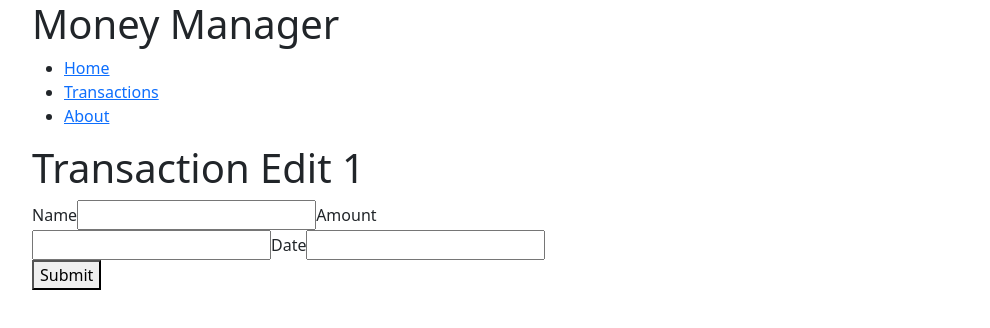
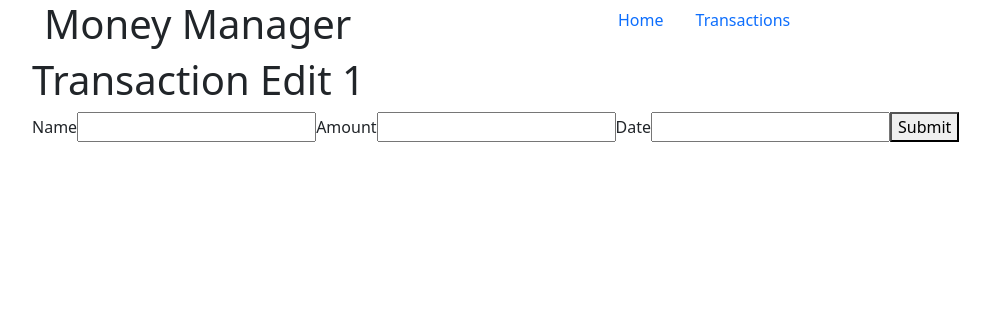
Before and after one commit to halemiles/moneyman-react, a React (Create React App) app: page /transactionedit/1 in a window 1280 px wide. Shown: the top 328 px of the page, without its empty margins (50-1040 px from the left). Built offline with nearby package versions, Linux system fonts and the light colour scheme; no server answers.

Commit message:
Breaking out nagivation. It's noe inline

```diff
--- /dev/null
+++ b/src/components/Header.js
@@ -0,0 +1,15 @@
+import {Col, Row, Container} from "react-bootstrap";
+import Navigation from "./Navigation";
+
+function Header() {
+    return (
+        <div>
+            <Container fluid="md"><Row>
+                <Col><h1>Money Manager</h1></Col>
+                <Col><Navigation /></Col>
+            </Row>
+            </Container>
+        </div>
+)};
+
+export default Header;
--- a/src/components/Layout.js
+++ b/src/components/Layout.js
@@ -2,7 +2,7 @@ import React from "react";
 import Grid from "./Grid";
 import { BrowserRouter, Route, Switch } from "react-router-dom";
 import Transactions from "./Transactions";
-import Navigation from "./Navigation";
+import Header from "./Header";
 import TransactionEdit from "./transaction/TransactionEdit";
 import "../App.css";
 
@@ -12,9 +12,9 @@ function Layout() {
   return (
     <div>
       <div className="ui center aligned container">
-        <div className="wrapper">
-          <h1>Money Manager</h1>
-          <Navigation />
+        <div >
+
+          <Header />
           <BrowserRouter>
             <Switch>
               <Route path="/home">
--- a/src/components/Navigation.js
+++ b/src/components/Navigation.js
@@ -1,21 +1,17 @@
+import Nav from 'react-bootstrap/Nav';
+
 function Navigation()
 {
     return (
-        <div>
-            <nav>
-                <ul>
-                    <li>
-                        <a href="/home">Home</a>
-                    </li>
-                    <li>
-                        <a href="/transaction">Transactions</a>
-                    </li>
-                    <li>
-                        <a href="/about">About</a>
-                    </li>
-                </ul>
-            </nav>
-        </div>
+        <Nav defaultActiveKey="/home" as="ul">
+            <Nav.Item as="li">
+                <Nav.Link href="/home">Home</Nav.Link>
+            </Nav.Item>
+
+            <Nav.Item as="li">
+                <Nav.Link eventKey="/transactions">Transactions</Nav.Link>
+            </Nav.Item>
+        </Nav>
     )
 }
 
```
